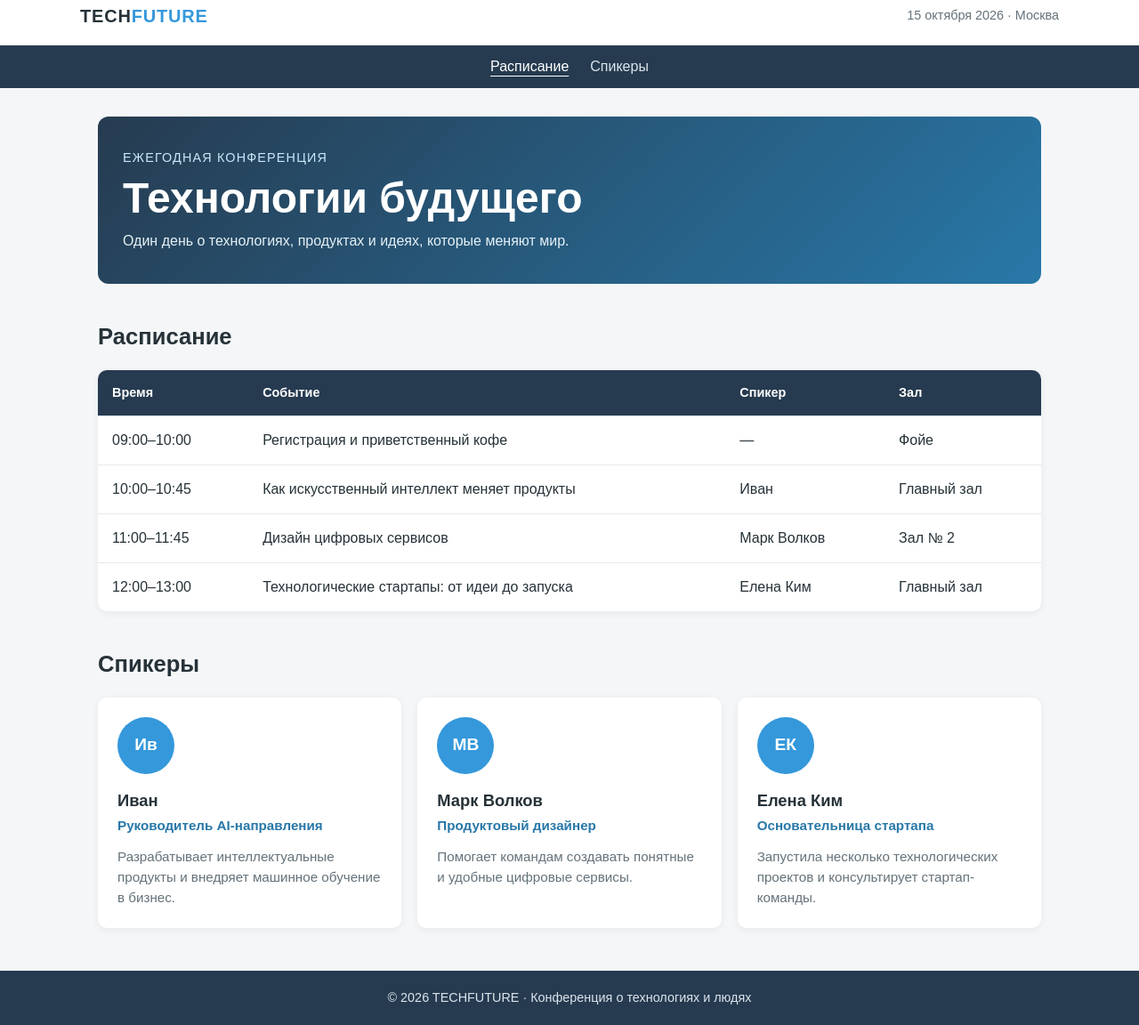
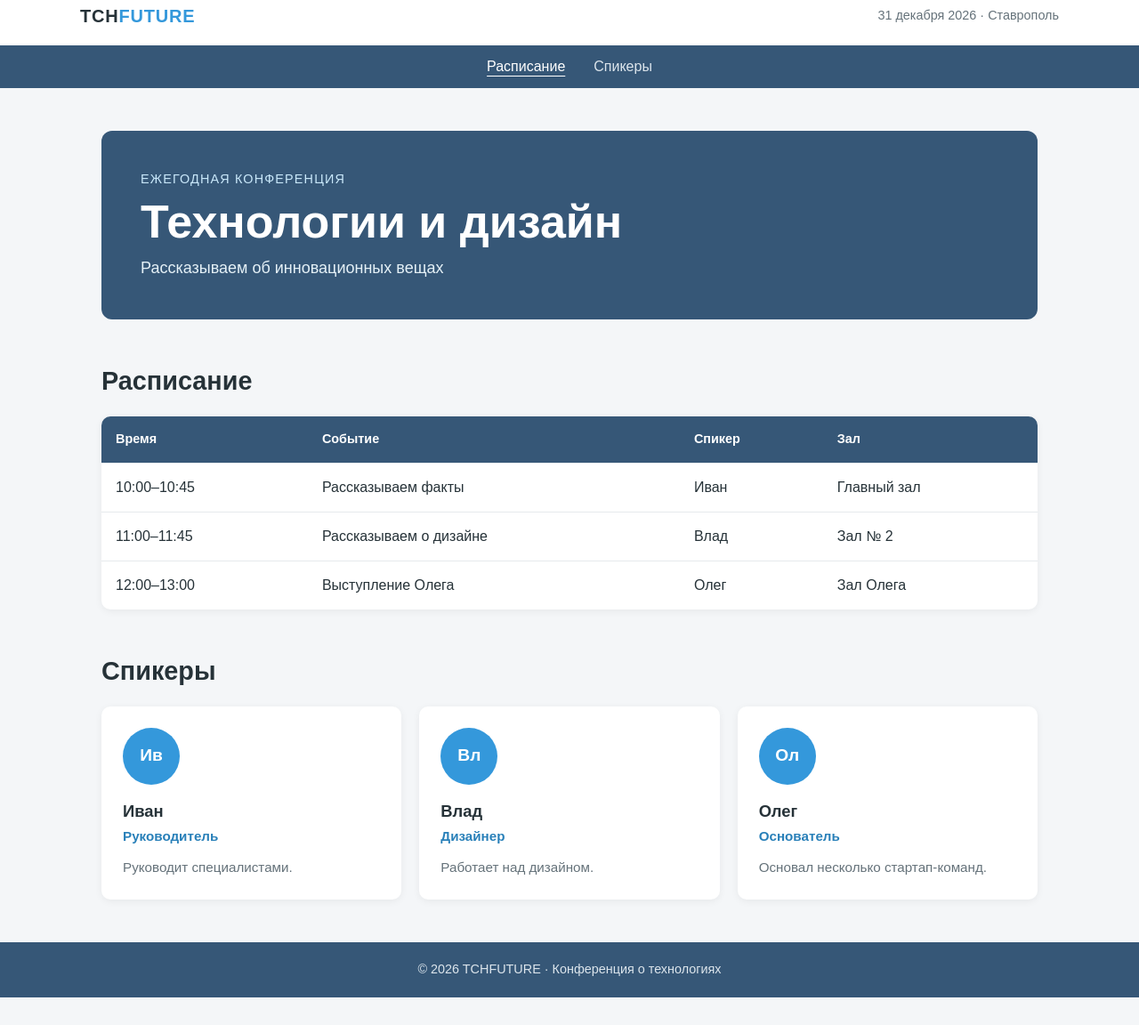
Before and after one commit to VestenW/itp-lab-05-layout, a plain HTML site: page index.html in a window 1280 px wide. Shown: the part 15-1167 px from the top of the page at 89% size. After the commit the page ends 1136 px from the top, so only its background shows below. Drawn offline with Linux system fonts and the light colour scheme.

Commit message:
feat: адаптивность для мобильных + дизайн

```diff
--- a/index.html
+++ b/index.html
@@ -5,15 +5,15 @@
     <meta charset="UTF-8">
     <!-- Обязательный мета-тег для адаптивности -->
     <meta name="viewport" content="width=device-width, initial-scale=1.0">
-    <title>Конференция «Технологии будущего»</title>
+    <title>Конференция «Технологии и дизайн»</title>
     <link rel="stylesheet" href="style.css">
 </head>
 
 <body class="event-page">
     <!-- Шапка (Блок header внутри блока dashboard) -->
     <header class="event-page__header header">
-        <a class="header__logo" href="#">TECH<span>FUTURE</span></a>
-        <p class="header__date">15 октября 2026 · Москва</p>
+        <a class="header__logo" href="#">TCH<span>FUTURE</span></a>
+        <p class="header__date">31 декабря 2026 · Ставрополь</p>
     </header>
    <nav class="event-page__nav navigation" aria-label="Основная навигация">
         <a class="navigation__link navigation__link--active" href="#schedule">Расписание</a>
@@ -24,10 +24,10 @@
         <section class="event-intro" aria-labelledby="event-title">
             <p class="event-intro__eyebrow">Ежегодная конференция</p>
             <h1 class="event-intro__title" id="event-title">
-                Технологии будущего
+                Технологии и дизайн
             </h1>
             <p class="event-intro__description">
-                Один день о технологиях, продуктах и идеях, которые меняют мир.
+                Рассказываем об инновационных вещах
             </p>
         </section>
 
@@ -46,28 +46,22 @@
                     </thead>
                     <tbody>
                         <tr>
-                            <td data-label="Время">09:00–10:00</td>
-                            <td data-label="Событие">Регистрация и приветственный кофе</td>
-                            <td data-label="Спикер">—</td>
-                            <td data-label="Зал">Фойе</td>
-                        </tr>
-                        <tr>
                             <td data-label="Время">10:00–10:45</td>
-                            <td data-label="Событие">Как искусственный интеллект меняет продукты</td>
+                            <td data-label="Событие">Рассказываем факты</td>
                             <td data-label="Спикер">Иван</td>
                             <td data-label="Зал">Главный зал</td>
                         </tr>
                         <tr>
                             <td data-label="Время">11:00–11:45</td>
-                            <td data-label="Событие">Дизайн цифровых сервисов</td>
-                            <td data-label="Спикер">Марк Волков</td>
+                            <td data-label="Событие">Рассказываем о дизайне</td>
+                            <td data-label="Спикер">Влад</td>
                             <td data-label="Зал">Зал № 2</td>
                         </tr>
                         <tr>
                             <td data-label="Время">12:00–13:00</td>
-                            <td data-label="Событие">Технологические стартапы: от идеи до запуска</td>
-                            <td data-label="Спикер">Елена Ким</td>
-                            <td data-label="Зал">Главный зал</td>
+                            <td data-label="Событие">Выступление Олега</td>
+                            <td data-label="Спикер">Олег</td>
+                            <td data-label="Зал">Зал Олега</td>
                         </tr>
                     </tbody>
                 </table>
@@ -81,27 +75,27 @@
                 <article class="speaker-card">
                     <div class="speaker-card__avatar" aria-hidden="true">Ив</div>
                     <h3 class="speaker-card__name">Иван</h3>
-                    <p class="speaker-card__role">Руководитель AI-направления</p>
+                    <p class="speaker-card__role">Руководитель</p>
                     <p class="speaker-card__bio">
-                        Разрабатывает интеллектуальные продукты и внедряет машинное обучение в бизнес.
+                        Руководит специалистами.
                     </p>
                 </article>
 
                 <article class="speaker-card">
-                    <div class="speaker-card__avatar" aria-hidden="true">МВ</div>
-                    <h3 class="speaker-card__name">Марк Волков</h3>
-                    <p class="speaker-card__role">Продуктовый дизайнер</p>
+                    <div class="speaker-card__avatar" aria-hidden="true">Вл</div>
+                    <h3 class="speaker-card__name">Влад</h3>
+                    <p class="speaker-card__role">Дизайнер</p>
                     <p class="speaker-card__bio">
-                        Помогает командам создавать понятные и удобные цифровые сервисы.
+                        Работает над дизайном.
                     </p>
                 </article>
 
                 <article class="speaker-card">
-                    <div class="speaker-card__avatar" aria-hidden="true">ЕК</div>
-                    <h3 class="speaker-card__name">Елена Ким</h3>
-                    <p class="speaker-card__role">Основательница стартапа</p>
+                    <div class="speaker-card__avatar" aria-hidden="true">Ол</div>
+                    <h3 class="speaker-card__name">Олег</h3>
+                    <p class="speaker-card__role">Основатель</p>
                     <p class="speaker-card__bio">
-                        Запустила несколько технологических проектов и консультирует стартап-команды.
+                        Основал несколько стартап-команд.
                     </p>
                 </article>
             </div>
@@ -109,7 +103,7 @@
     </main>
 
     <footer class="event-page__footer">
-        <p>© 2026 TECHFUTURE · Конференция о технологиях и людях</p>
+        <p>© 2026 TCHFUTURE · Конференция о технологиях</p>
     </footer>
 </body>
 </html>
--- a/style.css
+++ b/style.css
@@ -1,3 +1,26 @@
+:root {
+    --color-primary: #3498db;
+    --color-primary-dark: #2980b9;
+    --color-dark: #365777;
+    --color-text: #263238;
+    --color-muted: #65727a;
+    --color-background: #f4f6f8;
+    --color-surface: #fff;
+    --color-border: #e6eaed;
+    --color-accent-light: #c9e8fa;
+
+    --page-width: 1100px;
+    --sidebar-width: 220px;
+
+    --radius-small: 4px;
+    --radius-card: 10px;
+    --radius-hero: 12px;
+
+    --space-section: clamp(28px, 5vw, 48px);
+    --shadow-card: 0 2px 8px rgb(0 0 0 / 6%);
+    --shadow-header: 0 2px 8px rgb(0 0 0 / 8%);
+}
+
 *,
 *::before,
 *::after {
@@ -11,113 +34,141 @@ html {
 }
 
 body {
+    min-width: 320px;
     font-family: Arial, sans-serif;
     line-height: 1.5;
-    color: #263238;
-    background: #f4f6f8;
+    color: var(--color-text);
+    background: var(--color-background);
 }
 
 .event-page {
     min-height: 100vh;
-    display: flex;
-    flex-direction: column;
+    display: grid;
+    grid-template-areas:
+        "header"
+        "nav"
+        "main"
+        "footer";
+    grid-template-rows: auto auto 1fr auto;
 }
 
+/* Шапка */
+
 .event-page__header {
+    grid-area: header;
+}
+
+.header {
     display: flex;
     justify-content: space-between;
     align-items: center;
     gap: 16px;
-    padding: 18px max(20px, calc((100% - 1100px) / 2));
-    background: #fff;
-    box-shadow: 0 2px 8px rgb(0 0 0 / 8%);
+    padding: 18px max(20px, calc((100% - var(--page-width)) / 2));
+    background: var(--color-surface);
+    box-shadow: var(--shadow-header);
 }
 
 .header__logo {
-    color: #263238;
+    color: var(--color-text);
     font-size: 1.25rem;
     font-weight: 800;
+    letter-spacing: 0.04em;
     text-decoration: none;
-    letter-spacing: 0.04em;
 }
 
 .header__logo span {
-    color: #3498db;
+    color: var(--color-primary);
 }
 
 .header__date {
-    color: #65727a;
+    color: var(--color-muted);
     font-size: 0.9rem;
 }
 
+/* Навигация */
+
 .event-page__nav {
+    grid-area: nav;
+}
+
+.navigation {
     display: flex;
     justify-content: center;
-    gap: 24px;
+    gap: clamp(18px, 4vw, 32px);
     padding: 12px 20px;
-    background: #263b50;
+    background: var(--color-dark);
 }
 
 .navigation__link {
     color: #dce5ec;
     text-decoration: none;
+    transition: color 0.2s ease;
 }
 
 .navigation__link:hover,
 .navigation__link--active {
-    color: #fff;
+    color: var(--color-surface);
     text-decoration: underline;
     text-underline-offset: 5px;
 }
 
+/* Основное содержимое */
+
 .event-page__main {
-    width: min(1100px, 100%);
-    margin: 0 auto;
-    padding: 32px 20px 48px;
-    flex: 1;
+    grid-area: main;
+    width: min(100%, var(--page-width));
+    margin-inline: auto;
+    padding: var(--space-section) clamp(16px, 3vw, 24px);
 }
 
+/* Вступительный блок */
+
 .event-intro {
-    margin-bottom: 40px;
-    padding: 36px 28px;
-    border-radius: 12px;
-    color: #fff;
-    background: linear-gradient(135deg, #263b50, #2878a8);
+    margin-bottom: var(--space-section);
+    padding: clamp(24px, 5vw, 44px);
+    border-radius: var(--radius-hero);
+    color: var(--color-surface);
+    background: var(--color-dark);
 }
 
 .event-intro__eyebrow {
     margin-bottom: 8px;
-    color: #c9e8fa;
+    color: var(--color-accent-light);
     font-size: 0.9rem;
+    letter-spacing: 0.08em;
     text-transform: uppercase;
-    letter-spacing: 0.08em;
 }
 
 .event-intro__title {
     margin-bottom: 10px;
-    font-size: clamp(2rem, 6vw, 3rem);
+    font-size: clamp(2rem, 6vw, 3.25rem);
     line-height: 1.1;
 }
 
 .event-intro__description {
     max-width: 600px;
     color: #e5f1f7;
+    font-size: clamp(1rem, 2vw, 1.125rem);
 }
 
+/* Секции */
+
 .content-section {
-    margin-top: 40px;
+    margin-top: var(--space-section);
 }
 
 .content-section__title {
     margin-bottom: 18px;
-    font-size: 1.6rem;
+    font-size: clamp(1.4rem, 3vw, 1.8rem);
 }
+
+/* Расписание */
 
 .schedule-wrap {
     overflow-x: auto;
-    background: #fff;
-    border-radius: 10px;
-    box-shadow: 0 2px 8px rgb(0 0 0 / 6%);
+    background: var(--color-surface);
+    border-radius: var(--radius-card);
+    box-shadow: var(--shadow-card);
 }
 
 .schedule {
@@ -129,13 +180,13 @@ body {
 .schedule th,
 .schedule td {
     padding: 15px 16px;
-    border-bottom: 1px solid #e6eaed;
+    border-bottom: 1px solid var(--color-border);
     vertical-align: top;
 }
 
 .schedule th {
-    color: #fff;
-    background: #263b50;
+    color: var(--color-surface);
+    background: var(--color-dark);
     font-size: 0.9rem;
 }
 
@@ -147,17 +198,23 @@ body {
     background: #f7fafc;
 }
 
+/* Карточки людей */
+
 .speakers-grid {
     display: grid;
-    grid-template-columns: 1fr;
-    gap: 18px;
+    grid-template-columns: minmax(0, 1fr);
+    gap: clamp(14px, 2vw, 20px);
 }
 
 .speaker-card {
-    padding: 22px;
-    background: #fff;
-    border-radius: 10px;
-    box-shadow: 0 2px 8px rgb(0 0 0 / 6%);
+    display: flex;
+    flex-direction: column;
+    align-items: flex-start;
+    min-height: 100%;
+    padding: clamp(18px, 3vw, 24px);
+    background: var(--color-surface);
+    border-radius: var(--radius-card);
+    box-shadow: var(--shadow-card);
 }
 
 .speaker-card__avatar {
@@ -167,8 +224,8 @@ body {
     margin-bottom: 16px;
     place-items: center;
     border-radius: 50%;
-    color: #fff;
-    background: #3498db;
+    color: var(--color-surface);
+    background: var(--color-primary);
     font-size: 1.2rem;
     font-weight: 700;
 }
@@ -180,38 +237,55 @@ body {
 
 .speaker-card__role {
     margin-bottom: 12px;
-    color: #2878a8;
+    color: var(--color-primary-dark);
     font-size: 0.95rem;
     font-weight: 700;
 }
 
 .speaker-card__bio {
-    color: #65727a;
+    color: var(--color-muted);
     font-size: 0.95rem;
 }
 
+/* Подвал */
+
 .event-page__footer {
+    grid-area: footer;
     padding: 20px;
     color: #dce5ec;
-    background: #263b50;
+    background: var(--color-dark);
     text-align: center;
     font-size: 0.9rem;
 }
 
-@media (min-width: 700px) {
+/* Планшет */
+
+@media (min-width: 650px) {
     .speakers-grid {
-        grid-template-columns: repeat(2, 1fr);
+        grid-template-columns: repeat(2, minmax(0, 1fr));
     }
 }
 
-@media (min-width: 1000px) {
+/* Десктоп */
+
+@media (min-width: 960px) {
+    .event-page {
+        grid-template-areas:
+            "header header"
+            "nav nav"
+            "main main"
+            "footer footer";
+    }
+
     .speakers-grid {
-        grid-template-columns: repeat(3, 1fr);
+        grid-template-columns: repeat(3, minmax(0, 1fr));
     }
 }
 
+/* Мобильная версия расписания */
+
 @media (max-width: 600px) {
-    .event-page__header {
+    .header {
         align-items: flex-start;
         flex-direction: column;
     }
@@ -235,12 +309,12 @@ body {
 
     .schedule tr {
         padding: 10px 16px;
-        border-bottom: 1px solid #e6eaed;
+        border-bottom: 1px solid var(--color-border);
     }
 
     .schedule td {
         display: grid;
-        grid-template-columns: 100px 1fr;
+        grid-template-columns: minmax(85px, 110px) 1fr;
         gap: 10px;
         padding: 7px 0;
         border: 0;
@@ -248,7 +322,7 @@ body {
 
     .schedule td::before {
         content: attr(data-label);
-        color: #65727a;
+        color: var(--color-muted);
         font-weight: 700;
     }
 
```
